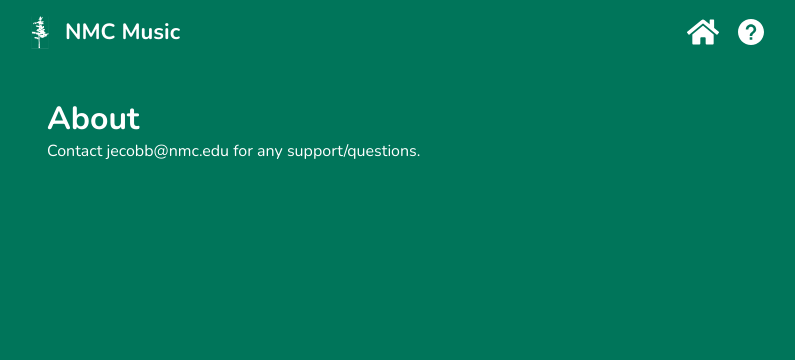
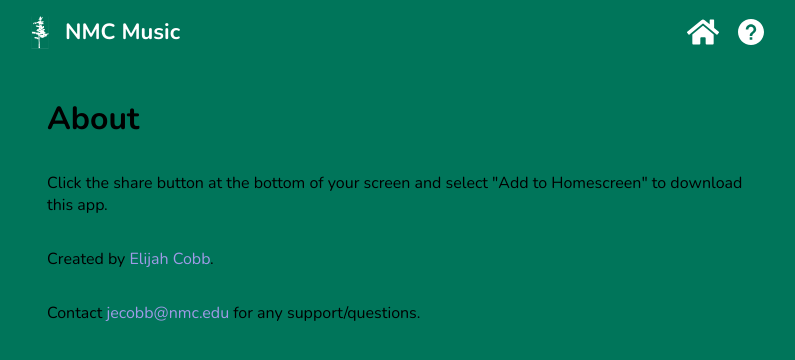
Before and after one commit to elijahjcobb/nmc-choirs, a Next.js app: page /about in a window 1280 px wide. Shown: the top 360 px of the page, without its empty margins (241-1036 px from the left). Built offline with nearby package versions, Linux system fonts and the light colour scheme.

Commit message:
colors and about

```diff
--- a/components/nav/index.module.css
+++ b/components/nav/index.module.css
@@ -1,6 +1,10 @@
 .nav {
 	padding: 16px;
 	color: var(--white);
+}
+
+.left:hover {
+	cursor: pointer;
 }
 
 .nav div, .nav {
@@ -14,3 +18,12 @@
 	font-size: 22px;
 	color: var(--white);
 }
+
+.btn {
+	transition: 125ms ease-in-out;
+}
+
+.btn:hover {
+	transform: scale(1.1) translateY(-2px);
+	cursor: pointer;
+}
--- a/components/nav/index.tsx
+++ b/components/nav/index.tsx
@@ -7,16 +7,18 @@
 export function NavBar({ title = "NMC Music" }: { title?: string }) {
 	const fixedTitle = title.length > 18 ? title.slice(0, 15) + "..." : title;
 	return <nav className={styles.nav}>
+		<Link href='/'>
+			<div className={styles.left}>
+				<Icon width={18} />
+				<h1>{fixedTitle}</h1>
+			</div>
+		</Link>
 		<div>
-			<Icon width={18} />
-			<h1>{fixedTitle}</h1>
-		</div>
-		<div>
-			<Link href={'/'}>
-				<FaHome size={32} />
+			<Link href='/'>
+				<FaHome className={styles.btn} size={32} />
 			</Link>
-			<Link href={'/about'}>
-				<IoMdHelpCircle size={32} />
+			<Link href='/about'>
+				<IoMdHelpCircle className={styles.btn} size={32} />
 			</Link>
 		</div>
 	</nav>
--- a/components/view/index.module.css
+++ b/components/view/index.module.css
@@ -11,4 +11,7 @@
 .container {
 	padding: 32px;
 	width: 100%;
+	display: flex;
+	flex-direction: column;
+	gap: 32px;
 }
--- a/components/view/index.tsx
+++ b/components/view/index.tsx
@@ -59,8 +59,9 @@
 export default function Media({ file }: ViewProps) {
 	const Preview = elementForType(file.mimeType);
 	return <div>
-		<NavBar title={file.previewName} />
+		<NavBar />
 		<div className={styles.container}>
+			<h1>{file.previewName}</h1>
 			<Preview {...file} />
 		</div>
 	</div>
--- a/pages/about.tsx
+++ b/pages/about.tsx
@@ -1,11 +1,14 @@
 import { NavBar } from "../components/nav"
+import styles from "../styles/about.module.css";
 
 export default function Page() {
 	return <div>
 		<NavBar />
-		<div style={{ padding: 32 }}>
+		<div className={styles.container}>
 			<h1>About</h1>
-			<p>Contact jecobb@nmc.edu for any support/questions.</p>
+			<p>{'Click the share button at the bottom of your screen and select "Add to Homescreen" to download this app.'}</p>
+			<p>Created by <a href='https://elijahcobb.com' target='_blank' rel="noreferrer">Elijah Cobb</a>.</p>
+			<p>Contact <a href="mailto:jecobb@nmc.edu">jecobb@nmc.edu</a> for any support/questions.</p>
 		</div>
 	</div>
 }
--- /dev/null
+++ b/styles/about.module.css
@@ -0,0 +1,6 @@
+.container {
+	display: flex;
+	flex-direction: column;
+	gap: 32px;
+	padding: 32px;
+}
--- a/styles/globals.css
+++ b/styles/globals.css
@@ -24,11 +24,11 @@
 body, html {
   font-family: 'Nunito', sans-serif;
   background-color: var(--primary);
-  color: var(--background);
+  color: var(--foreground);
 }
 
 a {
-  color: inherit;
+  color: #A09BE7;
   text-decoration: none;
 }
 
```
Also changed, not shown: 1 other file (tests, documents, lock files or other folders).
